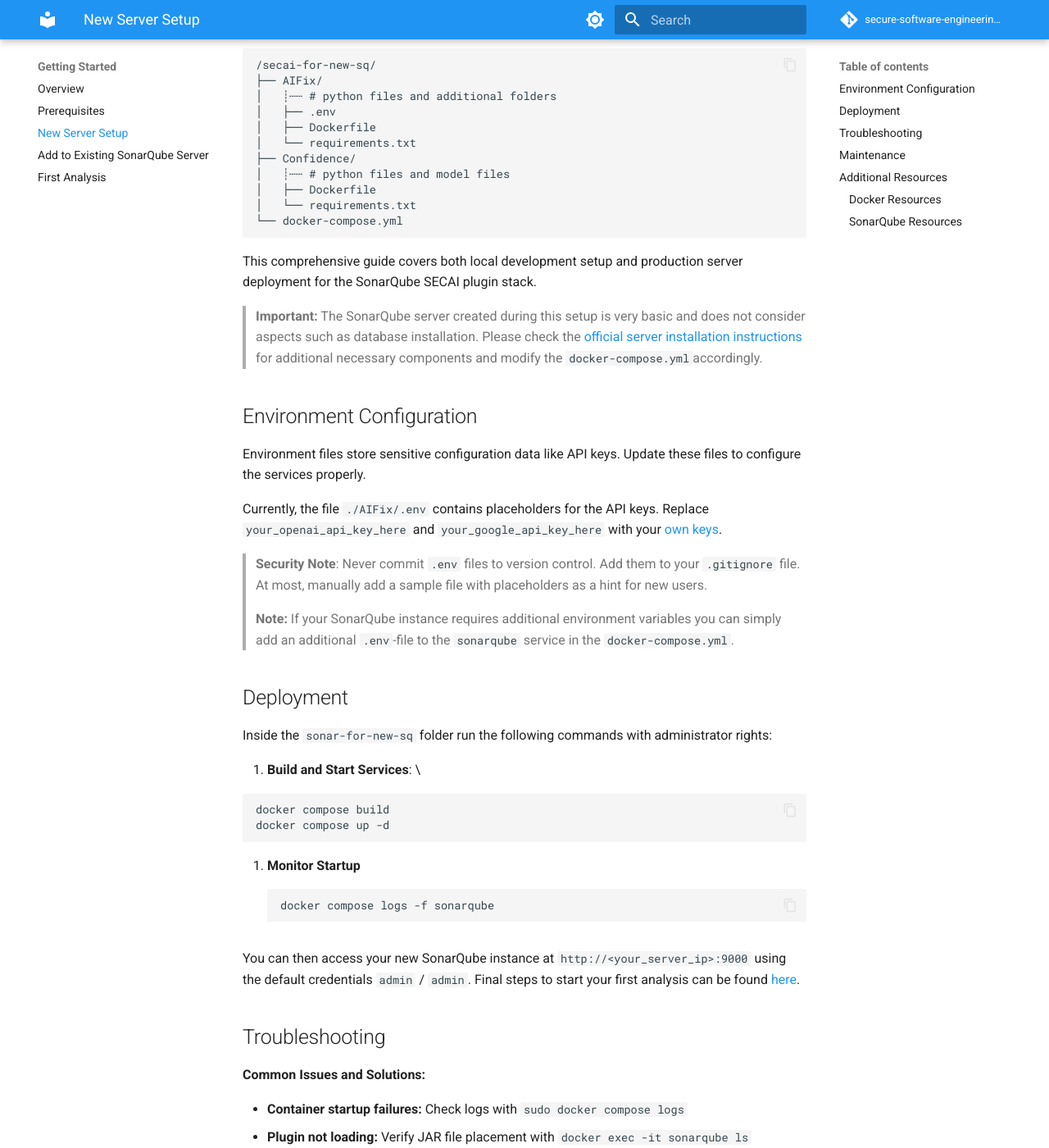
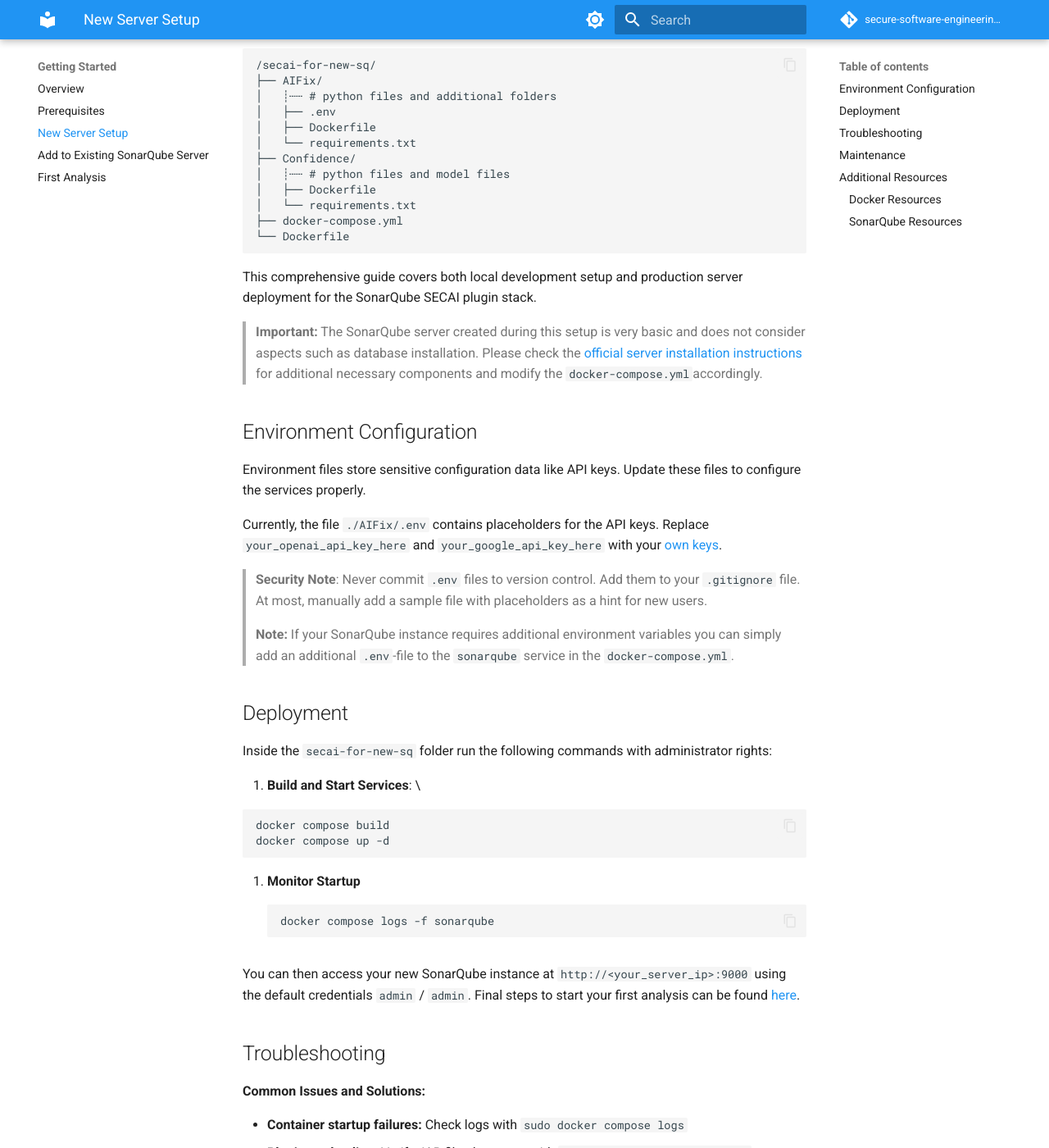
Before and after one commit to secure-software-engineering/CogniCryptSQPlugin, an MkDocs documentation site: the page built from docs/getting-started/server-setup.md, in a window 1280 px wide and 1400 px high, scrolled down 461 px. Shown: the whole window at 82% size. Built offline with MkDocs 1.6.1 and Material for MkDocs 9.7.7, drawn with Linux system fonts in a browser that asks for light colours; comment, search, counter and statistics services are not loaded; the version menu is left out.

Commit message:
Forgot to add Dockerfile

````diff
--- a/docs/getting-started/server-setup.md
+++ b/docs/getting-started/server-setup.md
@@ -21,7 +21,8 @@
 │   ┊┄┄ # python files and model files
 │   ├── Dockerfile
 │   └── requirements.txt
-└── docker-compose.yml
+├── docker-compose.yml
+└── Dockerfile
 ```
 
 This comprehensive guide covers both local development setup and production server deployment for the SonarQube SECAI plugin stack.
@@ -40,7 +41,7 @@
 
 ## Deployment
 
-Inside the `sonar-for-new-sq` folder run the following commands with administrator rights:
+Inside the `secai-for-new-sq` folder run the following commands with administrator rights:
 
 1. **Build and Start Services**: \
 
````
Also changed, not shown: 1 other file.
